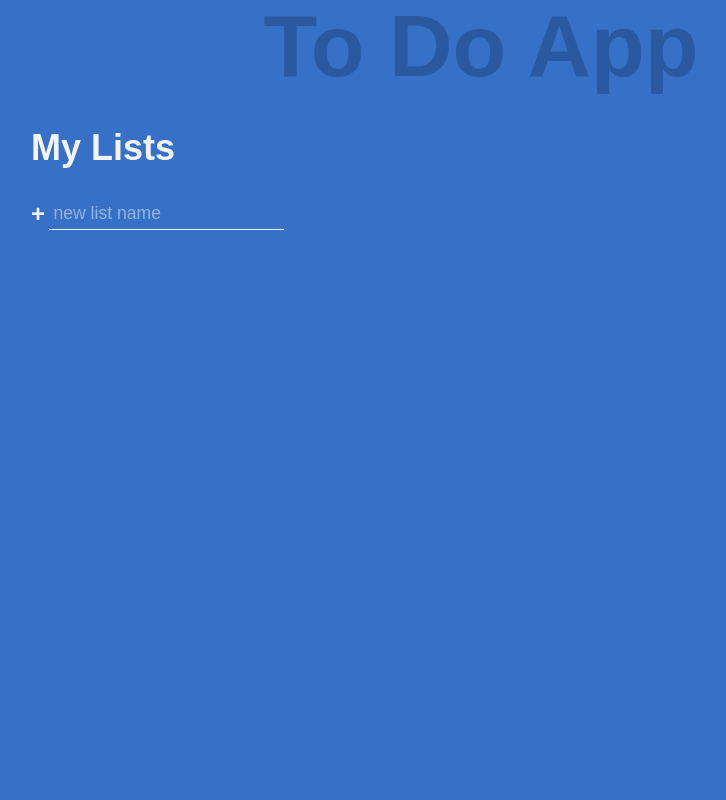
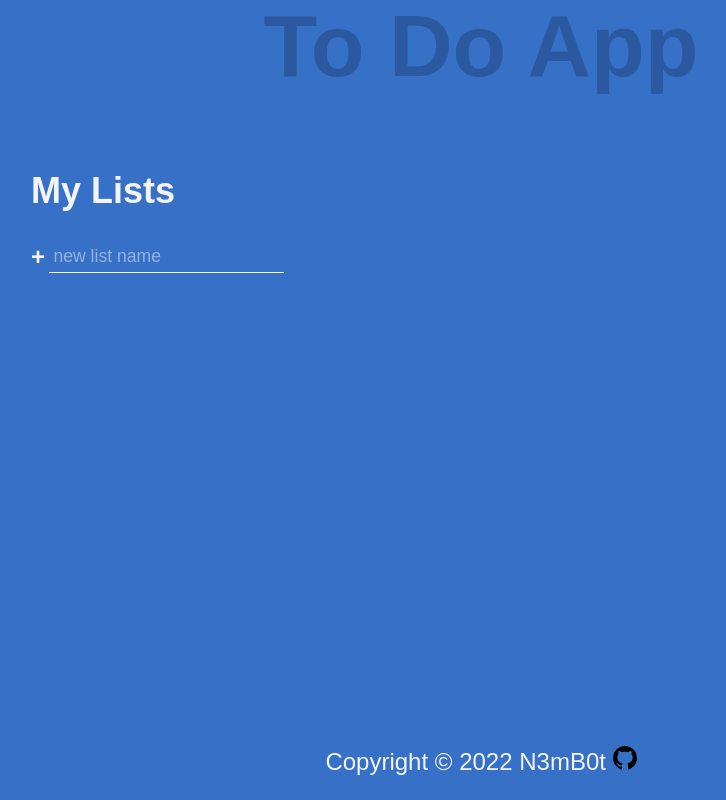
Before and after one commit to NemB0t/ODIN_ToDoList, a website built with webpack: page dist/index.html in a window 1280 px wide. Shown: the whole page, without its empty margins (159-885 px from the left). Built offline with Linux system fonts and the light colour scheme.

Commit message:
Added footer

```diff
--- a/src/style.css
+++ b/src/style.css
@@ -12,6 +12,13 @@
     box-sizing: border-box;
 }
 
+html {
+height: 100%;
+}
+body {
+min-height: 100%;
+}
+
 body{
     margin: 0;
     font-family: "Work Sans", sans-serif;
@@ -21,9 +28,17 @@ body{
     color: var(--clr-light);
     display: grid;
     grid:
-        "header header header header" auto
-        "...... lists  active ......" auto/
+        "header header header header" 140px
+        "...... lists  active ......" auto
+        "...... footer footer ......" auto/
         1fr minmax(100px,300px) minmax(350px,600px) 1fr;
+}
+
+.footer{
+    grid-area: footer;
+    justify-self: center;
+    align-self: flex-end;
+    bottom: 0;
 }
 
 .title{
@@ -174,10 +189,11 @@ form{
 .new-task-creator .create{
     color: var(--clr-primary);
 }
-
+.todo-list{
+    position: relative;
+}
 .todo-body{
     padding: var(--spacer);
-    position: relative;
 }
 
 .secData{
@@ -287,6 +303,6 @@ form{
     position: absolute;
     width: 100%;
     left:0;
-    bottom: -65px;
+    bottom: -30px;
     color: var(--clr-light);
 }
```
Also changed, not shown: README.md, dist/index.html, dist/main.js.
